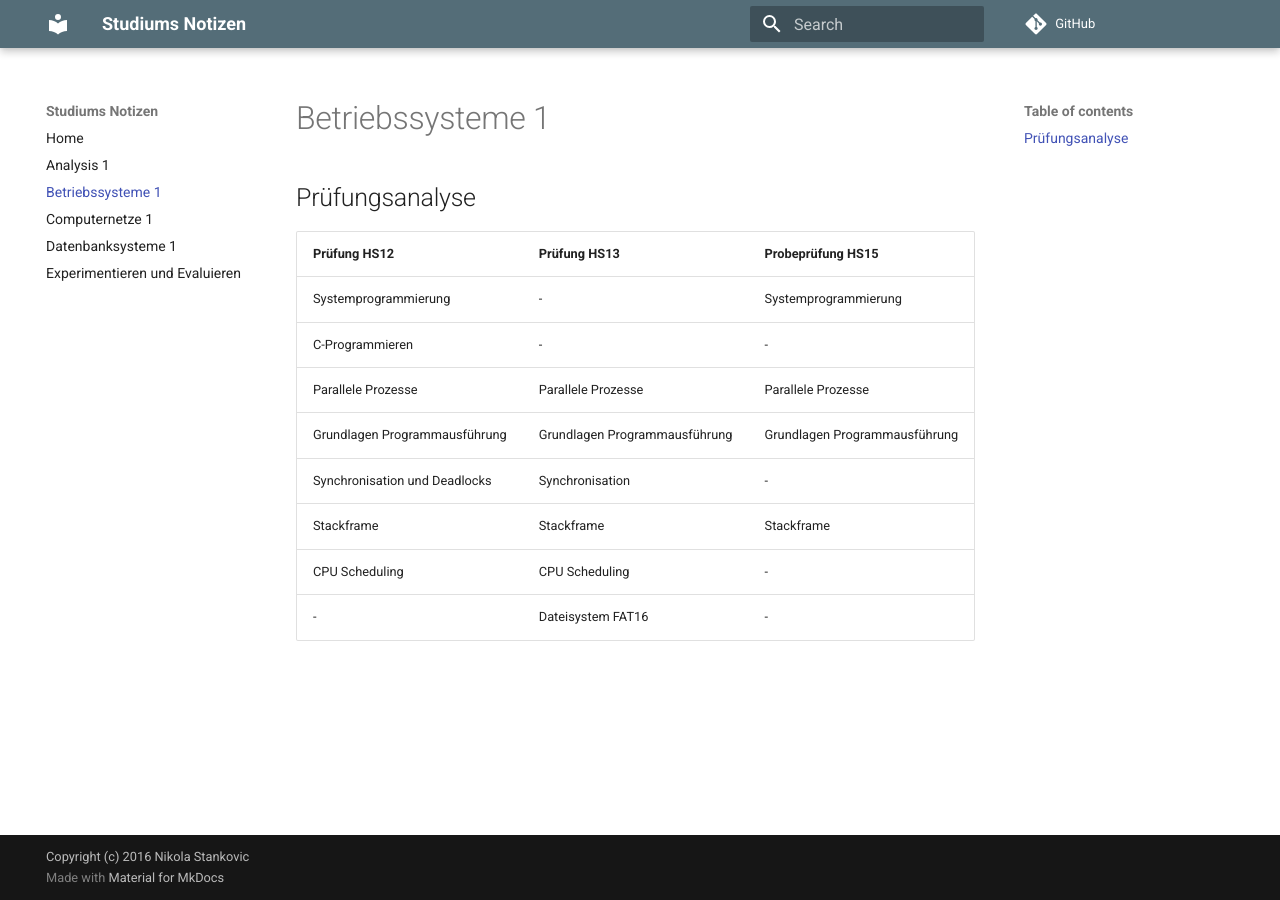
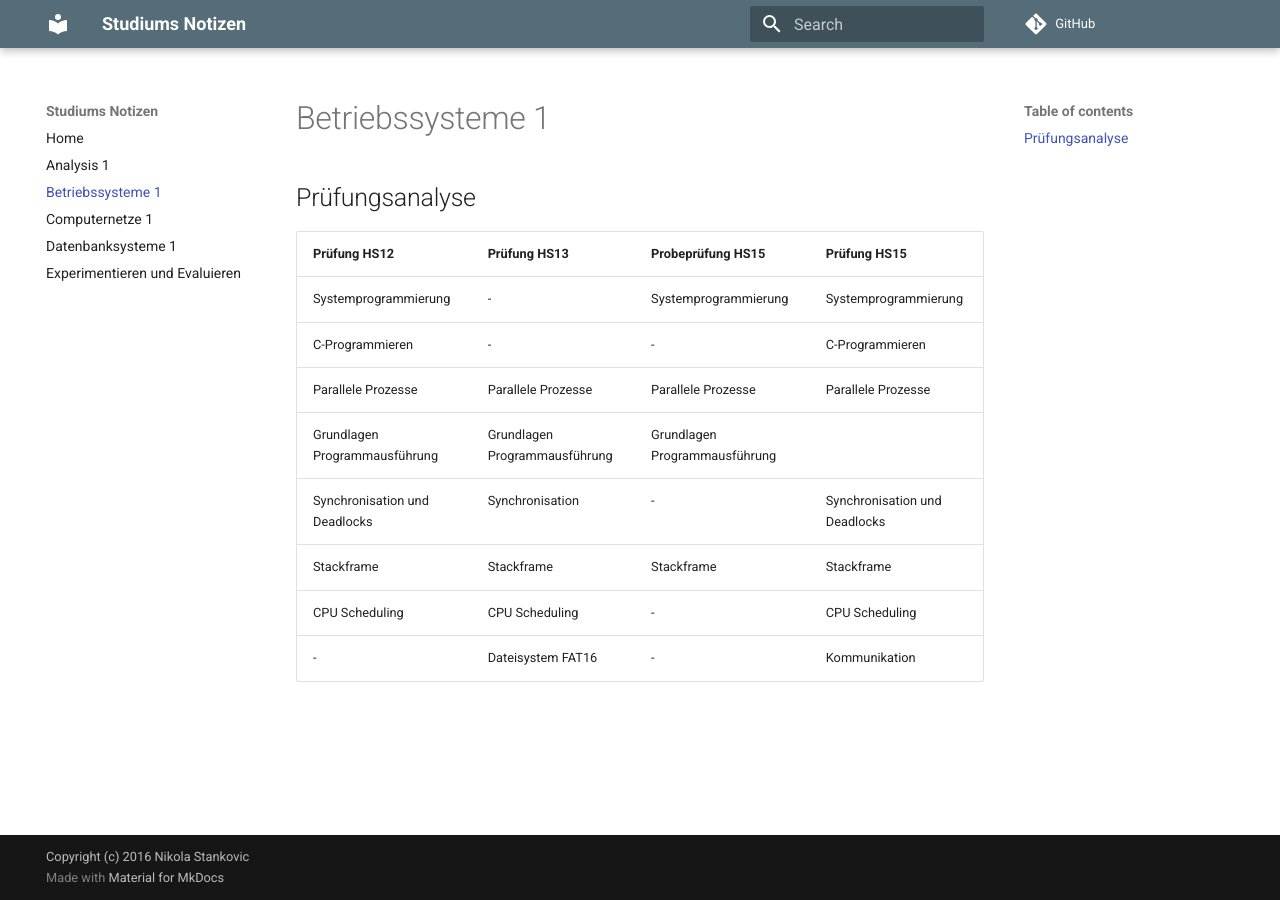
Before and after one commit to nik-sta/studium, an MkDocs documentation site: the page built from docs/betriebssysteme-1.md, in a window 1280 px wide. Built offline with MkDocs 1.6.1 and Material for MkDocs 9.7.7, drawn with Linux system fonts in a browser that asks for light colours; comment, search, counter and statistics services are not loaded; old or Windows-style settings are respelled for this version of MkDocs.

Commit message:
Analyse Prüfung HS16

```diff
--- a/docs/betriebssysteme-1.md
+++ b/docs/betriebssysteme-1.md
@@ -2,13 +2,13 @@
 
 ## Prüfungsanalyse
 
-Prüfung HS12                  | Prüfung HS13                   | Probeprüfung HS15
------------------------------ | ------------------------------ | -----------------------------
-Systemprogrammierung          | -                              | Systemprogrammierung
-C-Programmieren               | -                              | -
-Parallele Prozesse            | Parallele Prozesse             | Parallele Prozesse
-Grundlagen Programmausführung | Grundlagen Programmausführung  | Grundlagen Programmausführung
-Synchronisation und Deadlocks | Synchronisation                | -
-Stackframe                    | Stackframe                     | Stackframe
-CPU Scheduling                | CPU Scheduling                 | -
--                             | Dateisystem FAT16              | -
+Prüfung HS12                  | Prüfung HS13                   | Probeprüfung HS15              | Prüfung HS15
+----------------------------- | ------------------------------ | -----------------------------  | -----------------------------
+Systemprogrammierung          | -                              | Systemprogrammierung           | Systemprogrammierung
+C-Programmieren               | -                              | -                              | C-Programmieren
+Parallele Prozesse            | Parallele Prozesse             | Parallele Prozesse             | Parallele Prozesse
+Grundlagen Programmausführung | Grundlagen Programmausführung  | Grundlagen Programmausführung  |
+Synchronisation und Deadlocks | Synchronisation                | -                              | Synchronisation und Deadlocks
+Stackframe                    | Stackframe                     | Stackframe                     | Stackframe
+CPU Scheduling                | CPU Scheduling                 | -                              | CPU Scheduling
+-                             | Dateisystem FAT16              | -                              | Kommunikation
```
